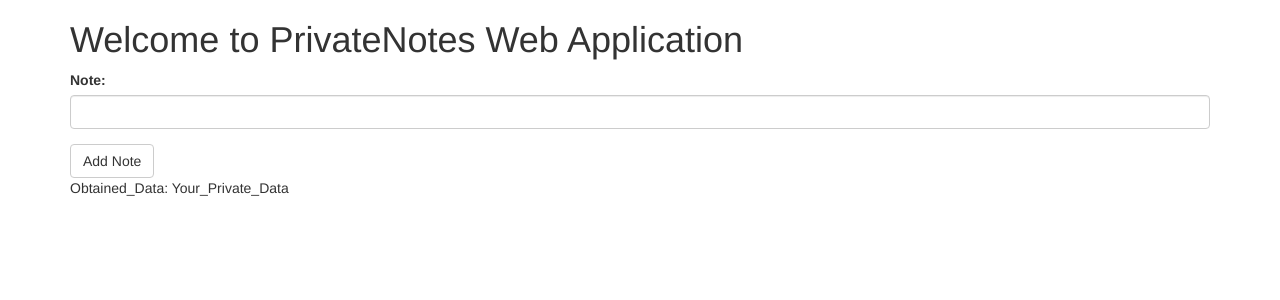
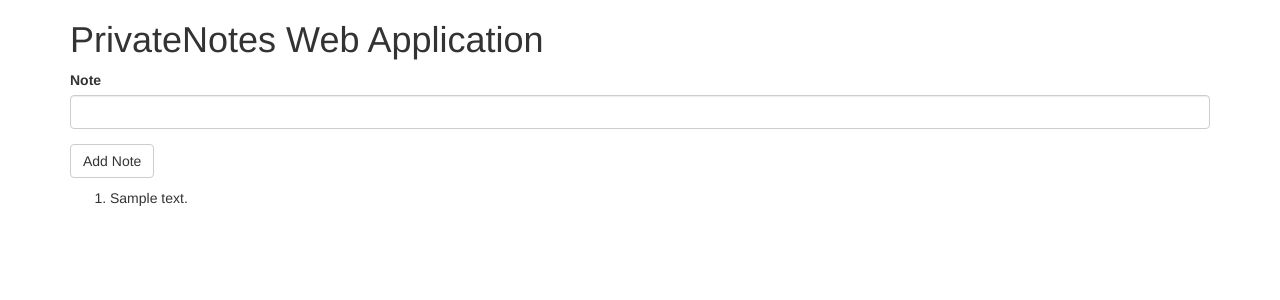
Before and after one commit to RootIsHidden/PrivateNotes, a Flask app: page / in a window 1280 px wide. Shown: the top 300 px of the page. Run offline with Flask 2, Linux system fonts and the light colour scheme; tables that the repository leaves empty hold one stand-in row (values such as "Sample post"); some libraries are stand-ins or nearby versions.

Commit message:
Added DB support!

```diff
--- a/app.py
+++ b/app.py
@@ -1,32 +1,55 @@
 from flask import Flask, render_template
+from flask_sqlalchemy import SQLAlchemy
 from flask_bootstrap import Bootstrap
 from flask_wtf import Form
 from wtforms import StringField, SubmitField
 from wtforms.validators import DataRequired
+import os
+import psycopg2
 
-class PrivateForm(Form):
+app = Flask(__name__)
+# Configuring KEY using environment variables:
+app.config['SECRET_KEY'] = 'devkey'
+app.config['SQLALCHEMY_DATABASE_URI'] = os.environ['DATABASE_URL']
+db = SQLAlchemy(app)
+
+# Form class
+class NoteForm(Form):
     # Text field:
-    str_field  = StringField('Note:', validators=[DataRequired()])
+    str_field  = StringField('Note', validators=[DataRequired()])
     # Add note button:
     submit_Button = SubmitField('Add Note')
 
-# Employing Flask:
-app = Flask(__name__)
-# Configuring KEY using environment variable:
-app.config['SECRET_KEY'] = 'devkey'
+# Note class
+class Note(db.Model):
+    id   = db.Column(db.Integer, primary_key = True)
+    text = db.Column(db.String(256), unique = True, nullable = False)
+
+    # def __init__(self, note)
+    #     self.text = note
+
+    def __repr__(self):
+        return '<Note %r>' % self.id
+
+db.create_all()
 Bootstrap(app)
 
 # Default page:
 @app.route('/', methods = ['GET', 'POST'])
 def index():
-    # Instanciating a form:
-    form = PrivateForm()
-    # Obtaining a string from user:
-    submitted_note = 'Your_Private_Data'
+    form = NoteForm()
+
     if form.validate_on_submit():
-        submitted_note = form.str_field.data
+        # Setting up DB object:
+        note = Note()
+        note.text = form.str_field.data
+        # Adding a Note to DB:
+        db.session.add(note)
+        db.session.commit()
 
-    return render_template('index.html', form = form, submitted_note = submitted_note)
+    notesList = Note.query
+
+    return render_template('index.html', form = form, notesList = notesList)
 
 if __name__ == '__main__':
     app.run(debug = True)
--- a/requirements.txt
+++ b/requirements.txt
@@ -2,11 +2,15 @@ click==7.1.2
 dominate==2.6.0
 Flask==1.1.2
 Flask-Bootstrap==3.3.7.1
+Flask-SQLAlchemy==2.4.4
 Flask-WTF==0.14.3
 gunicorn==20.0.4
 itsdangerous==1.1.0
 Jinja2==2.11.2
 MarkupSafe==1.1.1
+psycopg2==2.8.6
+psycopg2-binary==2.8.6
+SQLAlchemy==1.3.20
 visitor==0.1.3
 Werkzeug==1.0.1
 WTForms==2.3.3
--- a/templates/index.html
+++ b/templates/index.html
@@ -7,11 +7,16 @@
 {% block content %}
 
   <div class = "container">
-    <h1>Welcome to PrivateNotes Web Application</h1>
+    <h1>PrivateNotes  Web Application</h1>
     {{ wtf.quick_form(form, button_map={'submit_button': 'primary'}) }}
     <p>
-      Obtained_Data:
-      {{submitted_note}}
-    </p>
+      <ol>
+        {% for note in notesList %}
+        <li>{{ note.text }}</li>
+        {% else %}
+        <li> NULL </li>
+        {% endfor %}
+      </ol>
+    <p>
   </div>
 {% endblock %}
```
